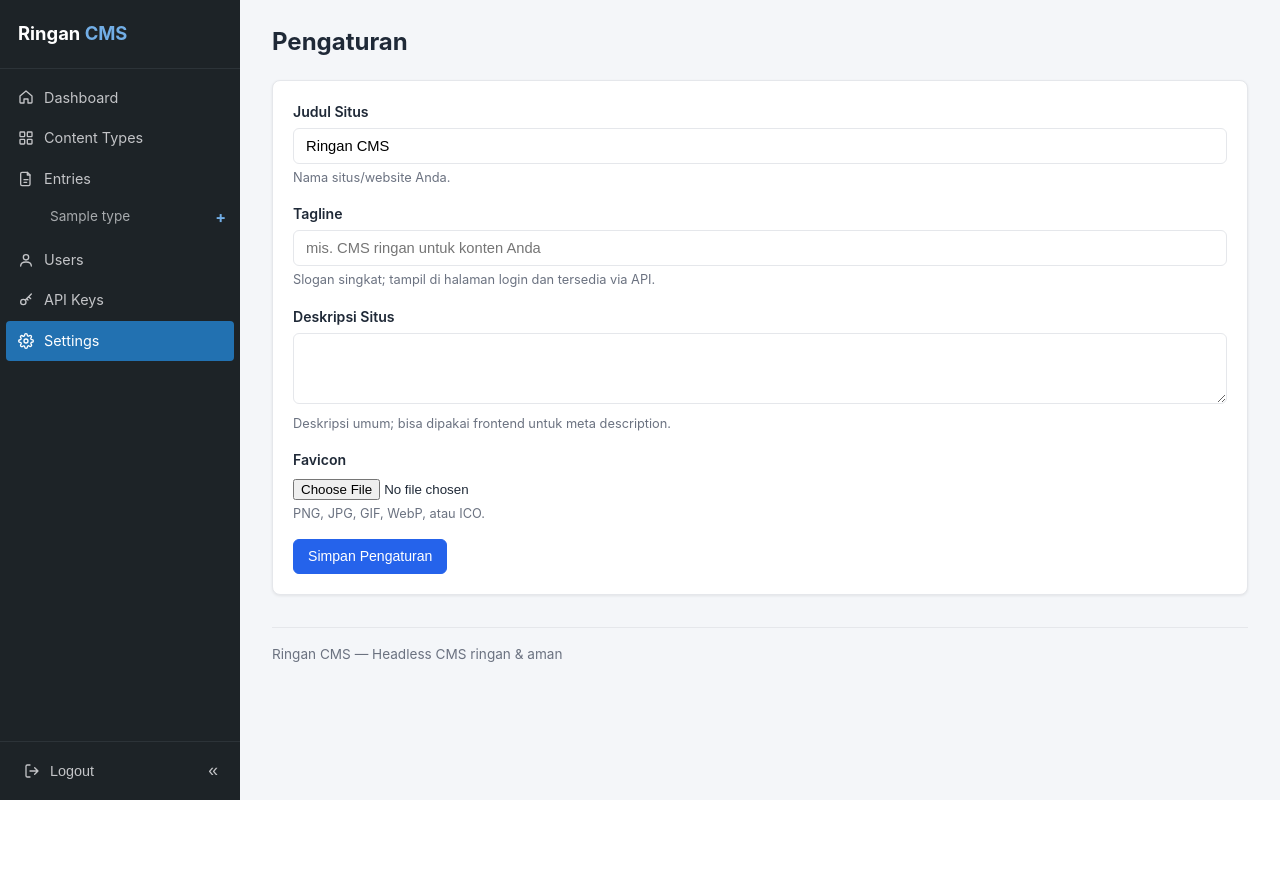
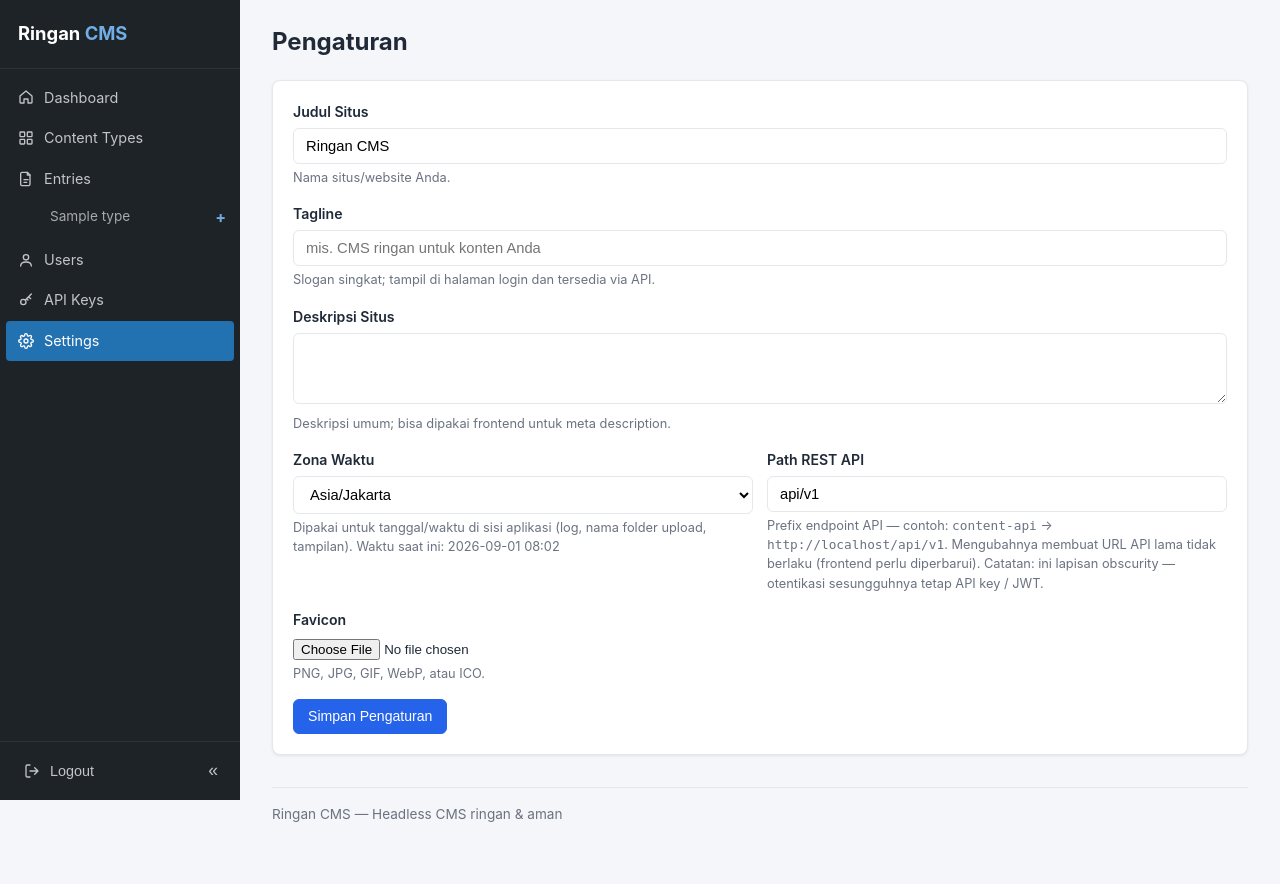
Before and after one commit to stefanusade/ringan-cms, a PHP site: page /admin/settings in a window 1280 px wide. Before the commit the page ends 800 px from the top, so only its background shows below. Run offline with PHP 8.4, Linux system fonts and the light colour scheme; the visitor is signed in with stand-in values (Sample User, id 1); data comes from the database, SQL or seed files in the repository; tables that the repository leaves empty hold one stand-in row (values such as "Sample post"); some libraries are stand-ins or nearby versions.

Commit message:
Use configured API path in admin hints
- Sync /api/v1 hints on content-type pages with api_path setting
- Add migration 005 seeding site_timezone and api_path defaults

```diff
--- a/admin/content-types/create.php
+++ b/admin/content-types/create.php
@@ -15,6 +15,7 @@ require_once APP_ROOT . '/includes/permissions.php';
 require_once APP_ROOT . '/includes/response.php';
 require_once APP_ROOT . '/includes/content_types.php';
 require_once APP_ROOT . '/includes/audit_log.php';
+require_once APP_ROOT . '/includes/settings.php';
 require_once APP_ROOT . '/admin/partials/header.php';
 require_once APP_ROOT . '/admin/partials/footer.php';
 
@@ -60,7 +61,7 @@ admin_header('Buat Content Type', 'content-types');
   <div class="form-group">
     <label for="slug">Slug</label>
     <input type="text" id="slug" name="slug" value="<?= e($form['slug']) ?>" required placeholder="contoh: artikel-berita">
-    <small class="hint">Digunakan sebagai endpoint API: /api/v1/artikel-berita</small>
+    <small class="hint">Digunakan sebagai endpoint API: /<?= e(get_api_path()) ?>/artikel-berita</small>
   </div>
   <div class="form-group">
     <label for="description">Deskripsi (opsional)</label>
--- a/admin/content-types/edit.php
+++ b/admin/content-types/edit.php
@@ -15,6 +15,7 @@ require_once APP_ROOT . '/includes/permissions.php';
 require_once APP_ROOT . '/includes/response.php';
 require_once APP_ROOT . '/includes/content_types.php';
 require_once APP_ROOT . '/includes/audit_log.php';
+require_once APP_ROOT . '/includes/settings.php';
 require_once APP_ROOT . '/admin/partials/header.php';
 require_once APP_ROOT . '/admin/partials/footer.php';
 
@@ -67,7 +68,7 @@ admin_header('Edit Content Type: ' . $ct['label'], 'content-types');
   <div class="form-group">
     <label for="slug">Slug</label>
     <input type="text" id="slug" name="slug" value="<?= e($form['slug']) ?>" required>
-    <small class="hint">Endpoint API: /api/v1/<?= e($form['slug']) ?></small>
+    <small class="hint">Endpoint API: /<?= e(get_api_path()) ?>/<?= e($form['slug']) ?></small>
   </div>
   <div class="form-group">
     <label for="description">Deskripsi (opsional)</label>
--- a/admin/content-types/taxonomies.php
+++ b/admin/content-types/taxonomies.php
@@ -16,6 +16,7 @@ require_once APP_ROOT . '/includes/response.php';
 require_once APP_ROOT . '/includes/content_types.php';
 require_once APP_ROOT . '/includes/taxonomies.php';
 require_once APP_ROOT . '/includes/audit_log.php';
+require_once APP_ROOT . '/includes/settings.php';
 require_once APP_ROOT . '/admin/partials/header.php';
 require_once APP_ROOT . '/admin/partials/footer.php';
 
@@ -110,7 +111,7 @@ admin_header('Taksonomi: ' . $ct['label'], 'content-types');
       <div class="form-group">
         <label for="tax_slug">Slug</label>
         <input type="text" id="tax_slug" name="slug" value="<?= e($form['slug']) ?>" required placeholder="contoh: category">
-        <small class="hint">Dipakai di API: /api/v1/post?tax=category&term=berita</small>
+        <small class="hint">Dipakai di API: /<?= e(get_api_path()) ?>/post?tax=category&term=berita</small>
       </div>
     </div>
     <div class="form-group">
--- a/admin/settings/index.php
+++ b/admin/settings/index.php
@@ -1,6 +1,6 @@
 <?php
 /**
- * Pengaturan situs (judul, tagline, deskripsi, favicon) — superadmin only.
+ * Pengaturan situs: judul, tagline, deskripsi, favicon, zona waktu, path API.
  */
 
 declare(strict_types=1);
@@ -29,11 +29,26 @@ if ($_SERVER['REQUEST_METHOD'] === 'POST') {
     $form['site_title'] = sanitize_text($_POST['site_title'] ?? '');
     $form['site_tagline'] = sanitize_text($_POST['site_tagline'] ?? '');
     $form['site_description'] = sanitize_text($_POST['site_description'] ?? '');
+    $form['site_timezone'] = sanitize_text($_POST['site_timezone'] ?? 'Asia/Jakarta');
+    $form['api_path'] = strtolower(trim(sanitize_text($_POST['api_path'] ?? 'api/v1')));
     $delete_favicon = !empty($_POST['delete_favicon']);
     $has_file = !empty($_FILES['favicon']['name']);
 
     if (trim($form['site_title']) === '') {
         $errors['site_title'] = 'Judul situs wajib diisi.';
+    }
+
+    if (!in_array($form['site_timezone'], DateTimeZone::listIdentifiers(DateTimeZone::ALL_WITH_BC), true)) {
+        $errors['site_timezone'] = 'Zona waktu tidak valid.';
+    }
+
+    if (!preg_match('#^[a-z0-9-]+(?:/[a-z0-9-]+)*$#', $form['api_path'])) {
+        $errors['api_path'] = 'Path API hanya huruf kecil, angka, dan tanda hubung, dipisah "/" (contoh: api/v1 atau content-api).';
+    } else {
+        $first = explode('/', $form['api_path'])[0];
+        if (in_array($first, ['admin', 'install', 'files', 'public'], true)) {
+            $errors['api_path'] = 'Segment pertama path API tidak boleh: admin, install, files, public.';
+        }
     }
 
     if ($has_file) {
@@ -83,6 +98,22 @@ admin_header('Pengaturan', 'settings');
     <textarea id="site_description" name="site_description" rows="3"><?= e($form['site_description']) ?></textarea>
     <small class="hint">Deskripsi umum; bisa dipakai frontend untuk meta description.</small>
   </div>
+  <div class="grid-2">
+    <div class="form-group">
+      <label for="site_timezone">Zona Waktu</label>
+      <select id="site_timezone" name="site_timezone">
+        <?php foreach (timezone_options() as $tz): ?>
+          <option value="<?= e($tz) ?>"<?= $form['site_timezone'] === $tz ? ' selected' : '' ?>><?= e($tz) ?></option>
+        <?php endforeach; ?>
+      </select>
+      <small class="hint">Dipakai untuk tanggal/waktu di sisi aplikasi (log, nama folder upload, tampilan). Waktu saat ini: <?= e(date('Y-m-d H:i')) ?></small>
+    </div>
+    <div class="form-group">
+      <label for="api_path">Path REST API</label>
+      <input type="text" id="api_path" name="api_path" value="<?= e($form['api_path']) ?>" placeholder="api/v1">
+      <small class="hint">Prefix endpoint API — contoh: <code>content-api</code> → <code><?= e(BASE_URL . '/' . ltrim($form['api_path'], '/')) ?></code>. Mengubahnya membuat URL API lama tidak berlaku (frontend perlu diperbarui). Catatan: ini lapisan obscurity — otentikasi sesungguhnya tetap API key / JWT.</small>
+    </div>
+  </div>
   <div class="form-group">
     <label for="favicon">Favicon</label>
     <input type="file" id="favicon" name="favicon" accept="image/png,image/jpeg,image/gif,image/webp,image/x-icon,image/vnd.microsoft.icon">
--- a/database/schema.sql
+++ b/database/schema.sql
@@ -109,7 +109,9 @@ INSERT IGNORE INTO settings (setting_key, setting_value) VALUES
   ('site_title', 'Ringan CMS'),
   ('site_tagline', ''),
   ('site_description', ''),
-  ('site_favicon', '');
+  ('site_favicon', ''),
+  ('site_timezone', 'Asia/Jakarta'),
+  ('api_path', 'api/v1');
 
 -- Taksonomi (kategori/tag ala WordPress)
 CREATE TABLE IF NOT EXISTS taxonomies (
--- a/includes/settings.php
+++ b/includes/settings.php
@@ -15,6 +15,8 @@ const SETTINGS_DEFAULTS = [
     'site_tagline' => '',
     'site_description' => '',
     'site_favicon' => '',
+    'site_timezone' => 'Asia/Jakarta',
+    'api_path' => 'api/v1',
 ];
 
 function ensure_settings_table(): void
@@ -71,3 +73,55 @@ function site_favicon_url(): string
     $favicon = get_setting('site_favicon');
     return $favicon === '' ? '' : BASE_URL . '/files/' . ltrim($favicon, '/');
 }
+
+/**
+ * Terapkan zona waktu dari pengaturan situs (fallback ke .env / default).
+ */
+function apply_site_timezone(): void
+{
+    try {
+        $tz = get_setting('site_timezone', '');
+        if ($tz !== '' && in_array($tz, DateTimeZone::listIdentifiers(DateTimeZone::ALL_WITH_BC), true)) {
+            date_default_timezone_set($tz);
+        }
+    } catch (Throwable $e) {
+        // abaikan — pakai zona waktu dari .env
+    }
+}
+
+/**
+ * Path prefix REST API dari pengaturan (default: api/v1).
+ * Selalu divalidasi ulang — jika tidak valid, fallback ke default.
+ */
+function get_api_path(): string
+{
+    try {
+        $path = strtolower(trim(get_setting('api_path', 'api/v1')));
+    } catch (Throwable $e) {
+        return 'api/v1';
+    }
+    if (!preg_match('#^[a-z0-9-]+(?:/[a-z0-9-]+)*$#', $path)) {
+        return 'api/v1';
+    }
+    return $path;
+}
+
+/**
+ * Daftar zona waktu populer untuk dropdown Settings.
+ */
+function timezone_options(): array
+{
+    static $options = null;
+    if ($options !== null) {
+        return $options;
+    }
+    $regions = ['Asia', 'Europe', 'America', 'Australia', 'Pacific', 'Africa', 'Atlantic', 'Indian'];
+    $options = ['UTC'];
+    foreach (DateTimeZone::listIdentifiers() as $tz) {
+        $region = explode('/', $tz, 2)[0];
+        if (in_array($region, $regions, true)) {
+            $options[] = $tz;
+        }
+    }
+    return $options;
+}
```
Also changed, not shown: public/index.php (+8 -4 lines), README.md, database/migrations/002_settings.sql, database/migrations/005_settings_defaults.sql (added).
